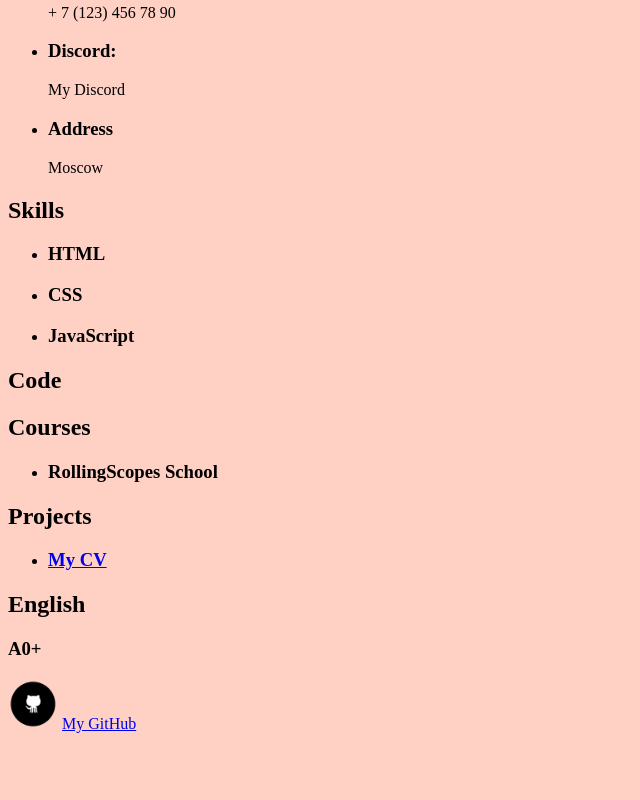
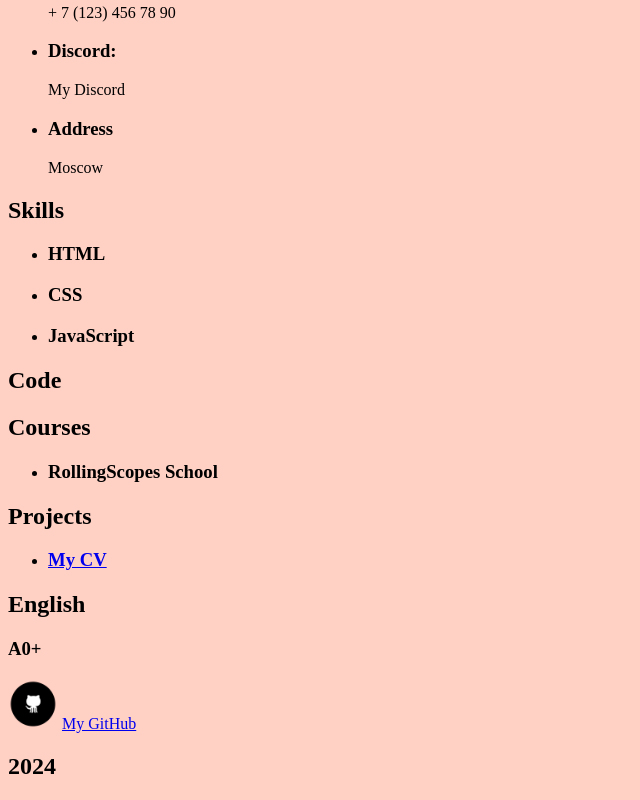
Before and after one commit to dvr16/rsschool-cv, a plain HTML site: page index.html in a window 1280 px wide. Shown: the part 822-1622 px from the top of the page, without its empty margins (0-640 px from the left). Before the commit the page ends 1563 px from the top, so only its background shows below. Drawn offline with Linux system fonts and the light colour scheme.

Commit message:
feat: add section year

```diff
--- a/index.html
+++ b/index.html
@@ -92,6 +92,10 @@
       <img src="./assets/github.png" alt="github" width="50" height="50">
       <a href="https://google.com/">My GitHub</a>
     </section>
+
+    <section>
+      <h2>2024</h2>
+    </section>
   </footer>
 </body>
 </html>
```
